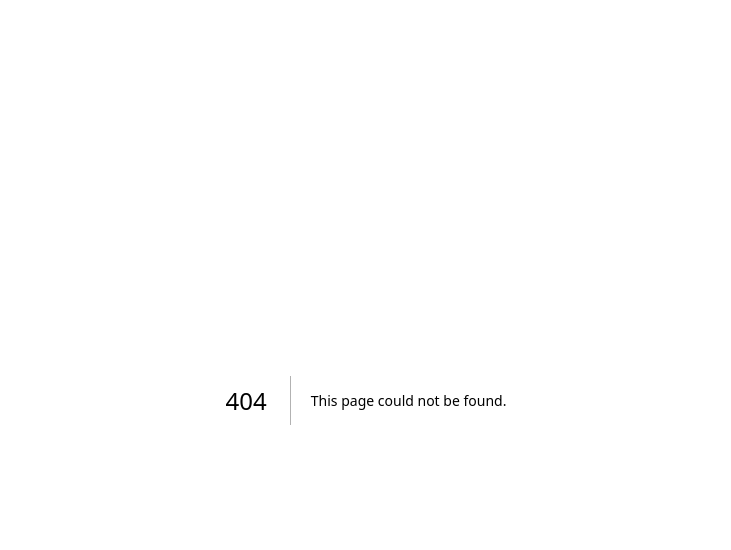
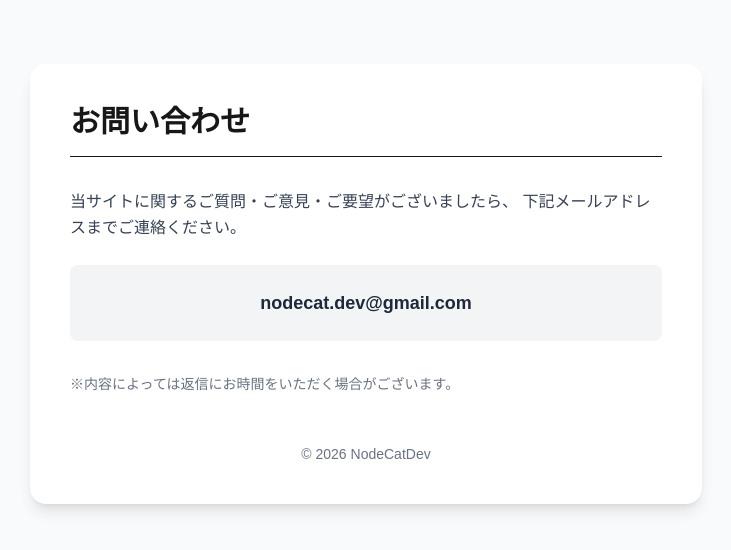
Before and after one commit to NodeCatDev/taxcalc, a Next.js app: page /contact in a window 1280 px wide. Before the commit this address had no page. Shown: the top 550 px of the page, without its empty margins (274-1005 px from the left). Built offline with nearby package versions, Linux system fonts and the light colour scheme.

Commit message:
add contact page

```diff
--- /dev/null
+++ b/src/app/contact/page.tsx
@@ -0,0 +1,32 @@
+export default function ContactPage() {
+  return (
+    <main className="min-h-screen bg-gray-50 px-6 py-16">
+      <div className="max-w-2xl mx-auto bg-white rounded-2xl shadow-lg p-10">
+
+        <h1 className="text-3xl font-bold mb-8 border-b pb-4">
+          お問い合わせ
+        </h1>
+
+        <p className="text-gray-700 mb-6 leading-relaxed">
+          当サイトに関するご質問・ご意見・ご要望がございましたら、
+          下記メールアドレスまでご連絡ください。
+        </p>
+
+        <div className="bg-gray-100 rounded-lg p-6 text-center">
+          <p className="text-lg font-semibold text-gray-800">
+            nodecat.dev@gmail.com
+          </p>
+        </div>
+
+        <p className="text-sm text-gray-500 mt-8 leading-relaxed">
+          ※内容によっては返信にお時間をいただく場合がございます。
+        </p>
+
+        <div className="mt-12 text-sm text-gray-500 text-center">
+          © 2026 NodeCatDev
+        </div>
+
+      </div>
+    </main>
+  );
+}
```
